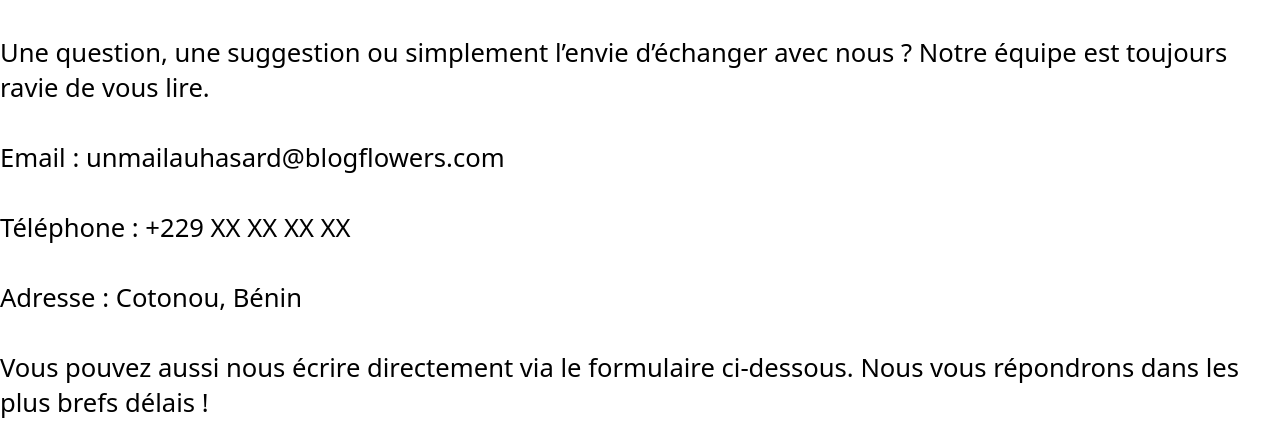
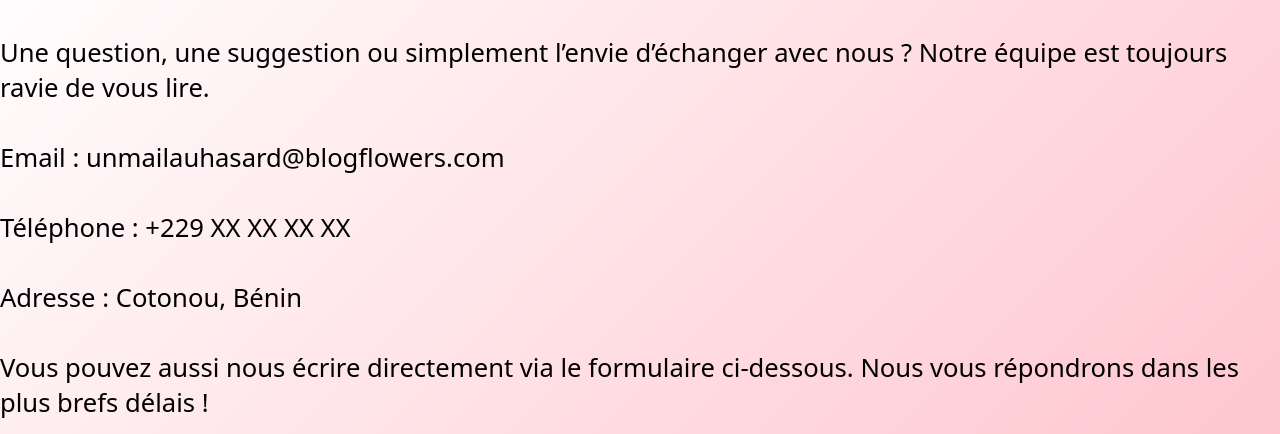
Before and after one commit to Liano29/blogmagazineV1, a plain HTML site: page contact.html in a window 1280 px wide. Shown: the part 75-509 px from the top of the page. Drawn offline with Linux system fonts and the light colour scheme; a web font is replaced by a local one.

Commit message:
Update contact.html

```diff
--- a/contact.html
+++ b/contact.html
@@ -13,7 +13,7 @@
     <link rel="stylesheet" href="style.css" />
     <title>FLOWER</title>
   </head>
-  <body class="bodyclaire">
+  <body class="bodycontact">
     <header class="header">
       <div class="header_logobox">
         <img
```
